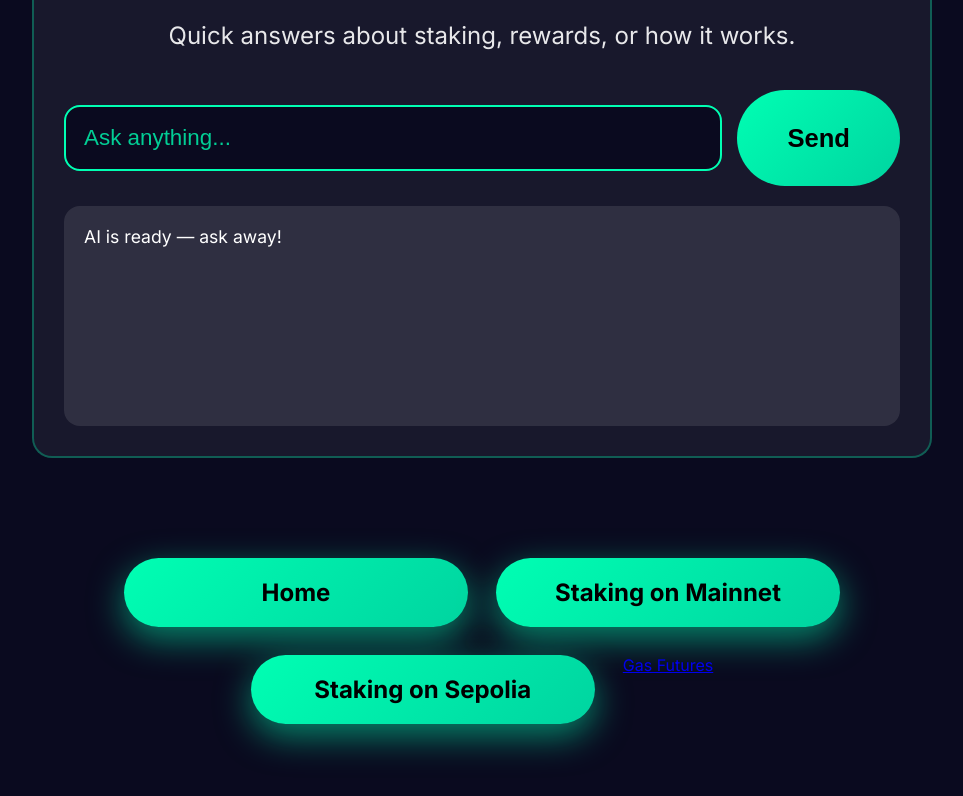
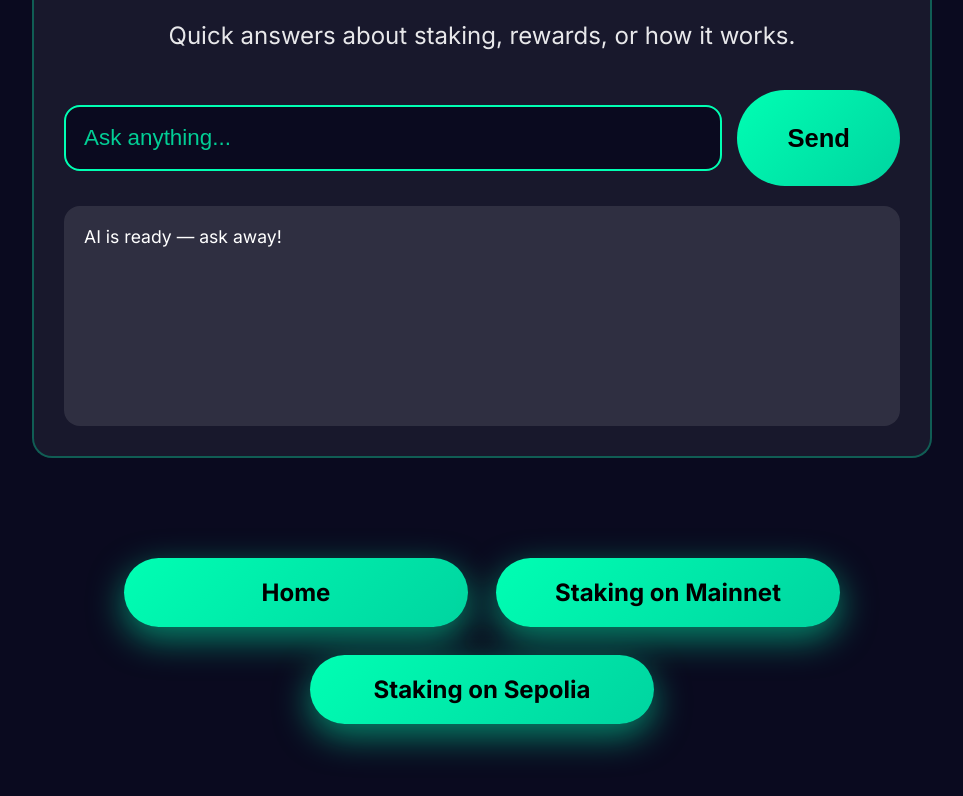
Before and after one commit to Rubioberry/rubioberry, a website: page apps/site/contact.html in a window 1280 px wide. Shown: the part 971-1767 px from the top of the page, without its empty margins (158-1121 px from the left). Drawn offline with Linux system fonts and the light colour scheme.

Commit message:
Update contact.html
removed gas-futures button

```diff
--- a/apps/site/contact.html
+++ b/apps/site/contact.html
@@ -138,7 +138,6 @@
         <a href="/apps/site/index.html" class="nav-btn">Home</a>
         <a href="/apps/site/RBstakingETHonLido.html" class="nav-btn">Staking on Mainnet</a>
         <a href="/apps/site/staking-sepolia.html" class="nav-btn">Staking on Sepolia</a>
-        <a href="/apps/gas-futures/gas-futures.html class="nav-btn">Gas Futures</a>
     </div>
 
 </div>
```
